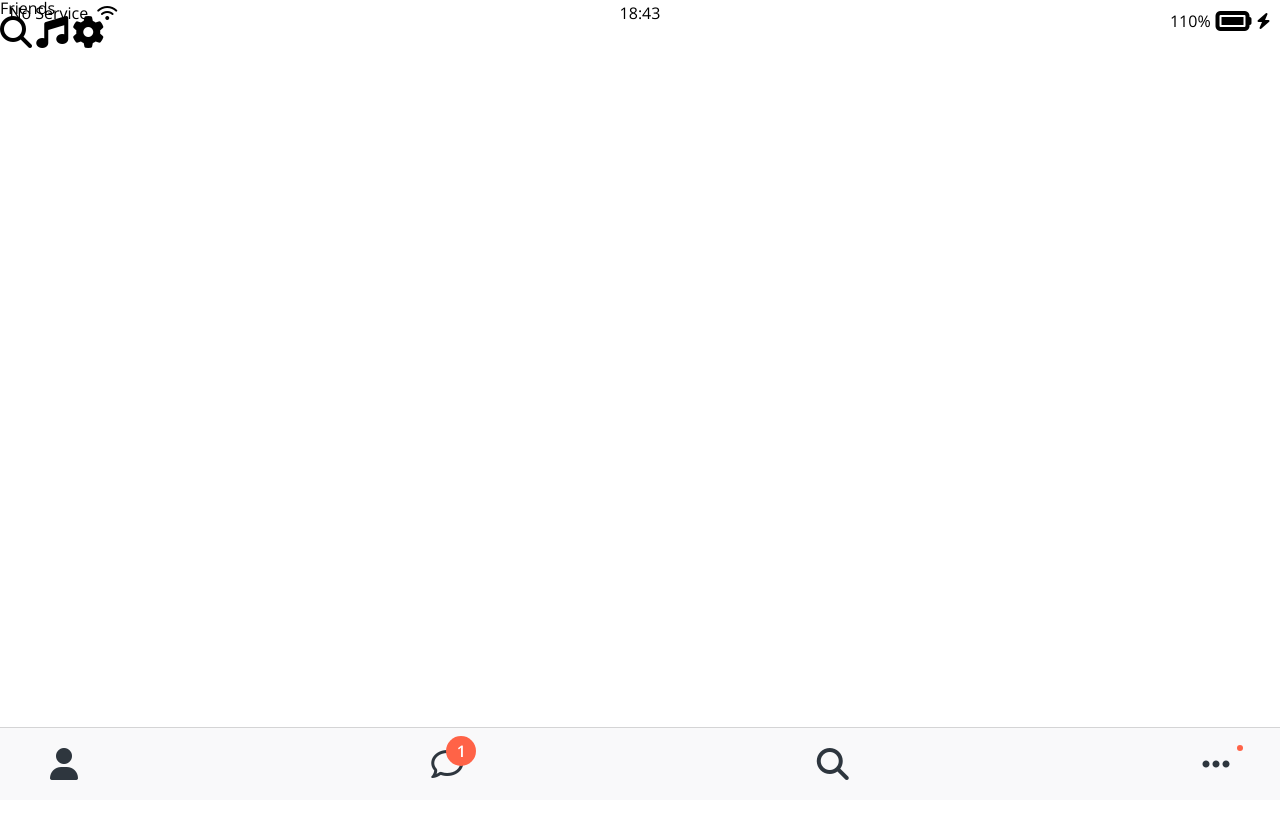
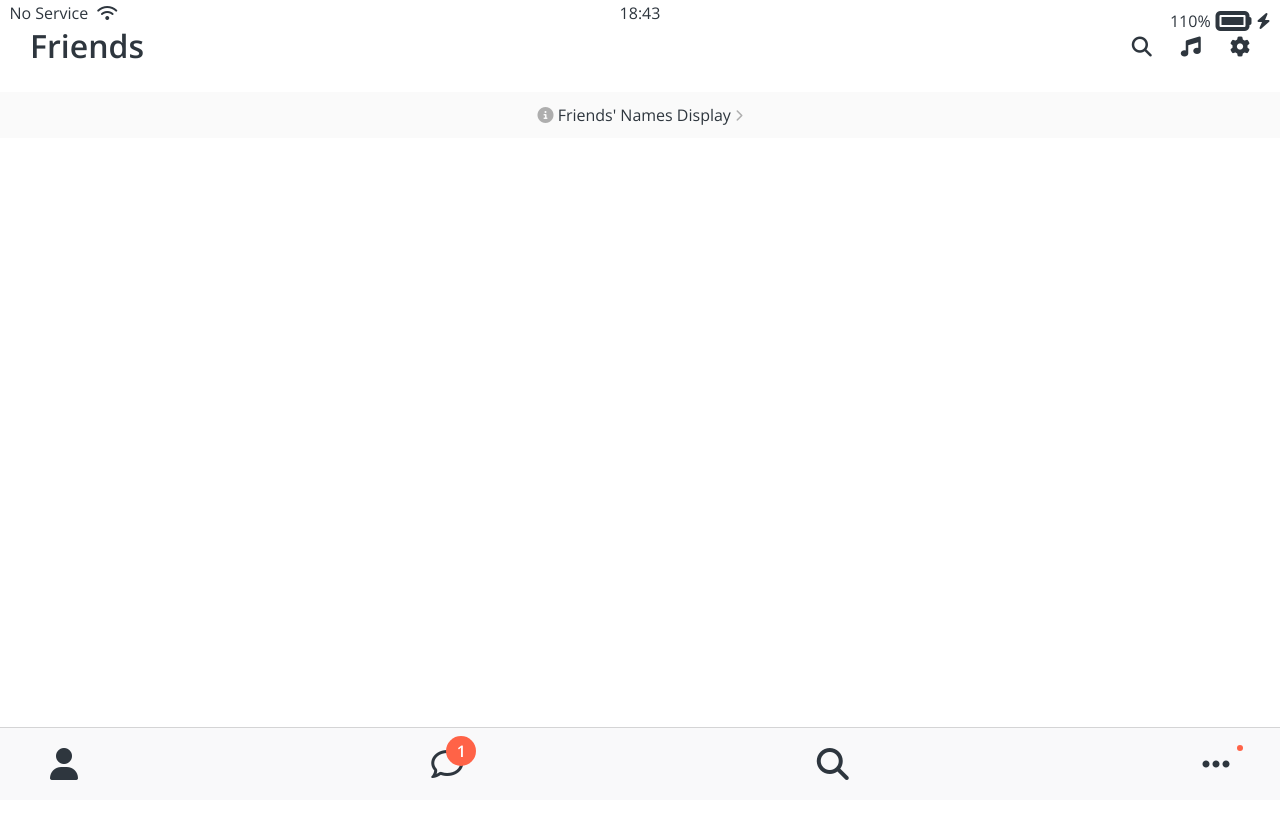
Before and after one commit to kcjzzz/kokoa-clone-2021, a plain HTML site: page friends.html in a window 1280 px wide. Shown: the top 818 px of the page. Drawn offline with nearby package versions, Linux system fonts and the light colour scheme.

Commit message:
kokoa-clone 210716-2

```diff
--- /dev/null
+++ b/CSS/components/screen-header.css
@@ -0,0 +1,15 @@
+.screen-header {
+    display: flex;
+    justify-content: space-between;
+    align-items: center;
+    padding: 30px;
+}
+
+.screen-header__title {
+font-size: 32px;
+font-weight: 600;
+}
+
+.screen-header__icons span {
+    margin-left: 25px;
+}
--- /dev/null
+++ b/CSS/screens/friend.css
@@ -0,0 +1,11 @@
+#friends-display-link {
+    display: block;
+    text-align: center;
+    background-color: #fafafa;
+    padding: 15px 0px;
+    font-size: 16px;
+}
+
+#friends-display-link i {
+    color: rgba(0, 0, 0, 0.3)
+}
--- a/CSS/styles.css
+++ b/CSS/styles.css
@@ -6,11 +6,14 @@
 /*Components*/
 @import "components/status-bar.css";
 @import "components/nav-bar.css";
+@import "components/screen-header.css";
 
 /*Screens*/
 @import "screens/login.css";
+@import "screens/friend.css";
 
 body {
+  color: #2e363e;
   font-family: "Open Sans", sans-serif;
   height: 1000vh;
 }
--- a/friends.html
+++ b/friends.html
@@ -30,16 +30,23 @@
         <h1 class="screen-header__title">Friends</h1>
         <div class="screen-header__icons">
             <span>
-                <i class="fas fa-search fa-2x"></i>
+                <i class="fas fa-search fa-lg"></i>
             </span>
             <span>
-                <i class="fas fa-music fa-2x"></i>
+                <i class="fas fa-music fa-lg"></i>
             </span>
             <span>
-                <i class="fas fa-cog fa-2x"></i>
+                <i class="fas fa-cog fa-lg"></i>
             </span>
         </div>
     </header>
+
+    <a id="friends-display-link">
+        <i class="fas fa-info-circle"></i>
+        Friends' Names Display
+        <i class="fas fa-chevron-right fa-xs"></i>
+    </a>
+
 
     <nav class="nav">
         <ul class="nav__list">
```
Also changed, not shown: 강의 노트/6강 노트 (2).txt.
